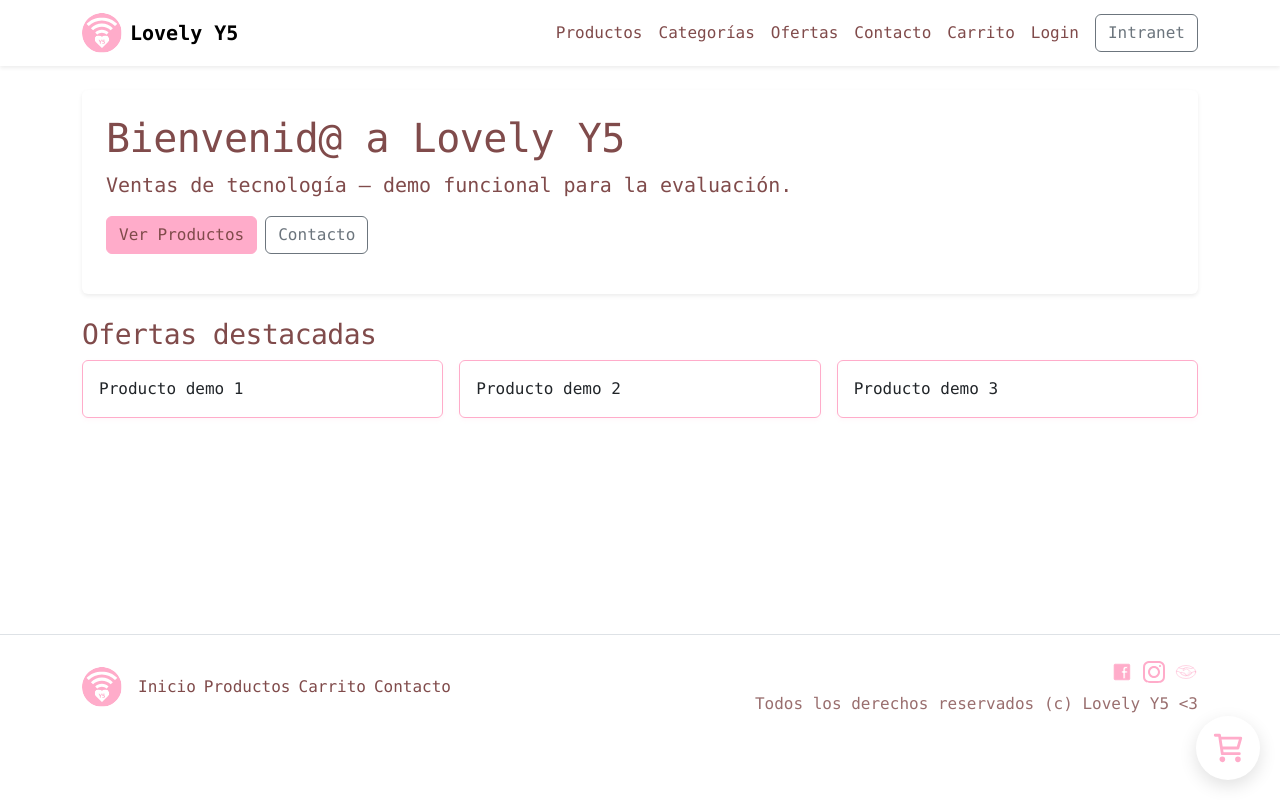
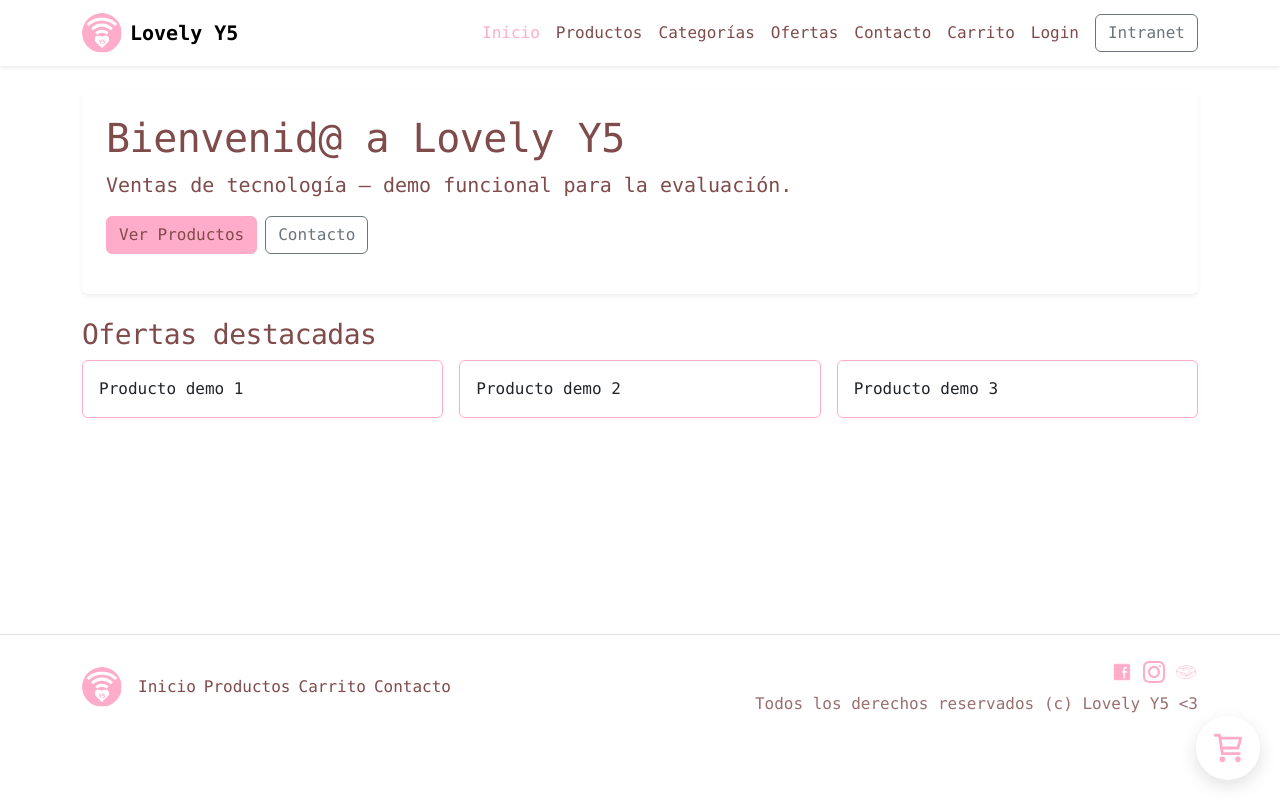
Before and after one commit to sibelsama111/lovely-y5-webnextjs, a Next.js app in the folder lovely-y5/: page / in a window 1280 px wide. In both pictures the pointer is over the link 510 px from the left and 33 px from the top of the page. Built offline with nearby package versions, Linux system fonts and the light colour scheme.

Commit message:
hoover corregido

```diff
--- a/lovely-y5/app/globals.css
+++ b/lovely-y5/app/globals.css
@@ -65,10 +65,11 @@ a:hover {
 
 .navbar-light .navbar-nav .nav-link {
   color: var(--text-dark);
+  transition: color 0.2s ease;
 }
 
 .navbar-light .navbar-nav .nav-link:hover {
-  color: var(--background);
+  color: var(--primary);
 }
 
 /* Cards */
```
